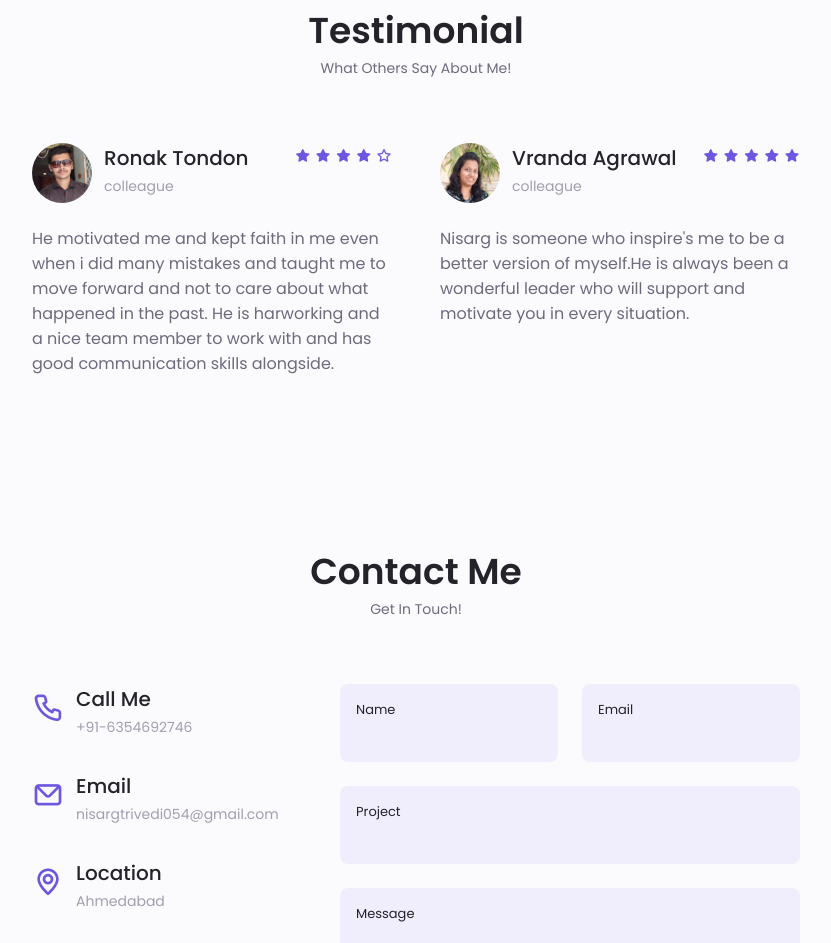
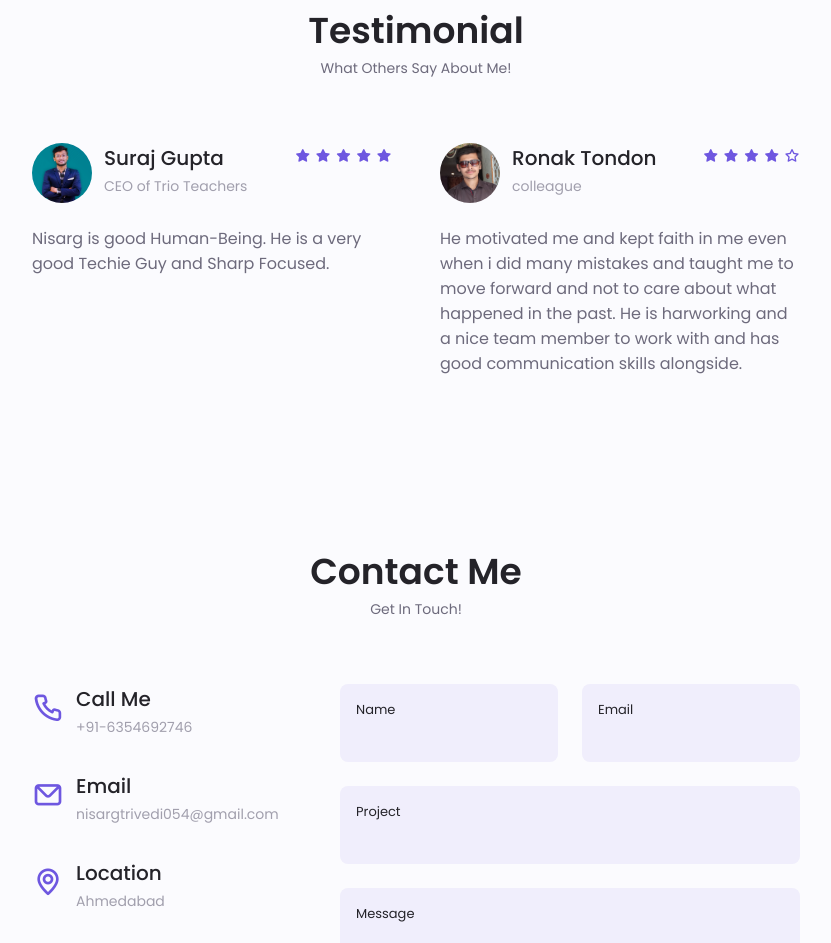
Before and after one commit to Nisarg1112/Nisarg-Portfolio-Website, a plain HTML site: page index.html in a window 1280 px wide. Shown: the part 4914-5857 px from the top of the page, without its empty margins (224-1055 px from the left). Drawn offline with nearby package versions, Linux system fonts and the light colour scheme.

Commit message:
Testimonial Added

```diff
--- a/index.html
+++ b/index.html
@@ -996,6 +996,33 @@
                         <div class="testimonial__content swiper-slide">
                             <div class="testimonial__data">
                                 <div class="testimonial__header">
+                                    <a href="https://www.linkedin.com/in/g-suraj-gupta-trioteachers/" target="_blank"><img src="assets/img/testimonial_suraj.jpeg" alt="" class="testimonial__img"></a>
+
+                                    <div>
+                                        <a href="https://www.linkedin.com/in/g-suraj-gupta-trioteachers/" target="_blank"><h3 class="testimonial__name">Suraj Gupta</h3></a>
+                                        <span class="testimonial__client">CEO of Trio Teachers</span>
+                                    </div>
+                                </div>
+
+                                <div>
+                                    <i class="uis uis-star testimonial__icon-star"></i>
+                                    <i class="uis uis-star testimonial__icon-star"></i>
+                                    <i class="uis uis-star testimonial__icon-star"></i>
+                                    <i class="uis uis-star testimonial__icon-star"></i>
+                                    <i class="uis uis-star testimonial__icon-star"></i>
+                                </div>
+                            </div>
+
+                            <p class="testimonial__description">
+                                Nisarg is good Human-Being. He is a very good Techie Guy and Sharp Focused.
+                            </p>
+                        </div>
+
+
+                        <!--==================== TESTIMONIAL 2 =================-->
+                        <div class="testimonial__content swiper-slide">
+                            <div class="testimonial__data">
+                                <div class="testimonial__header">
                                     <a href="https://www.linkedin.com/in/ronak-tandon-39aa75192/" target="_blank"><img src="assets/img/testimonial_ronak.jpg" alt="" class="testimonial__img"></a>
 
 
@@ -1019,7 +1046,7 @@
                             </p>
                         </div>
 
-                        <!--==================== TESTIMONIAL 2 =================-->
+                        <!--==================== TESTIMONIAL 3 =================-->
                         <div class="testimonial__content swiper-slide">
                             <div class="testimonial__data">
                                 <div class="testimonial__header">
@@ -1045,7 +1072,8 @@
                             </p>
                         </div>
 
-                        <!--==================== TESTIMONIAL 3 =================-->
+
+                        <!--==================== TESTIMONIAL 4 =================-->
                         <div class="testimonial__content swiper-slide">
                             <div class="testimonial__data">
                                 <div class="testimonial__header">
@@ -1070,6 +1098,7 @@
                                 He's a great team leader who used to inspire and motivate to work better. Working under him was fun-filled as well.
                             </p>
                         </div>
+
                     </div>
                     <div class="swiper-pagination swiper-pagination-testimonial"></div>
                 </div>
```
Also changed, not shown: assets/img/testimonial_suraj.jpeg (added).
